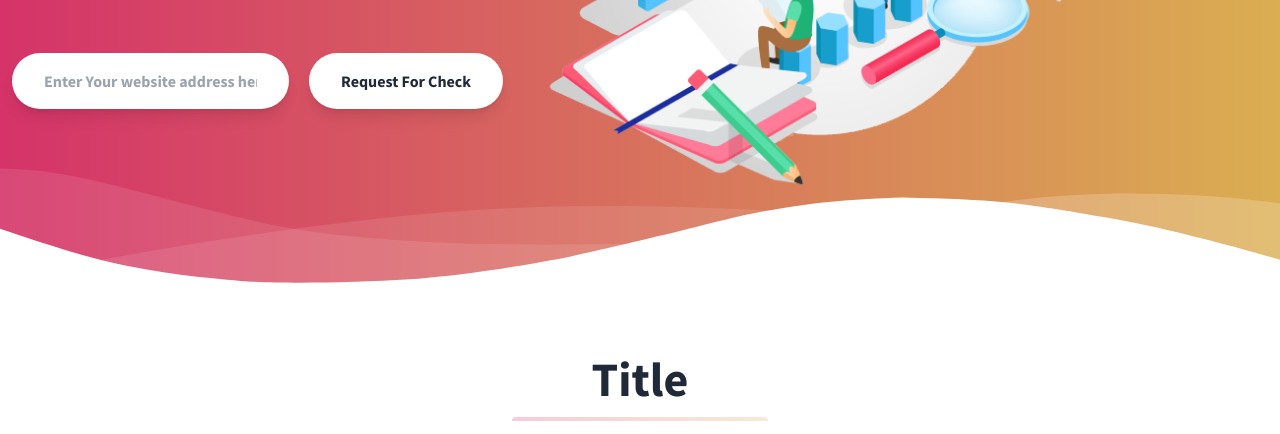
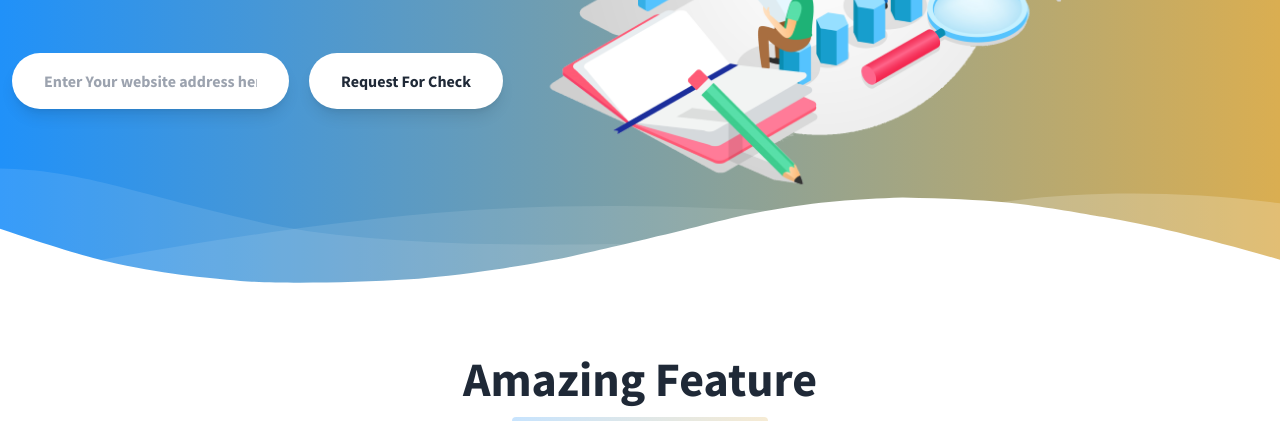
Before and after one commit to Shariful4447/Dark-Pattern-Detection-Using-React-Tailwindcss-Landing-Page, a plain HTML site: page index.html in a window 1280 px wide. Shown: the part 439-873 px from the top of the page. Drawn offline with nearby package versions, Linux system fonts and the light colour scheme.

Commit message:
color added in the slider but need to update the color code gradient

```diff
--- a/index.html
+++ b/index.html
@@ -17,7 +17,7 @@
     <!-- Define your gradient here - use online tools to find a gradient matching your branding-->
     <style>
       .gradient {
-        background: linear-gradient(90deg, #d53369 0%, #daae51 100%);
+        background: linear-gradient(90deg, rgb(32, 145, 249) 0%, #daae51 100%);
       }
     </style>
   </head>
@@ -125,7 +125,7 @@
     <section class="bg-white border-b py-8">
       <div class="container max-w-5xl mx-auto m-8">
         <h2 class="w-full my-2 text-5xl font-bold leading-tight text-center text-gray-800">
-          Title
+          Amazing Feature
         </h2>
         <div class="w-full mb-4">
           <div class="h-1 mx-auto gradient w-64 opacity-25 my-0 py-0 rounded-t"></div>
```
